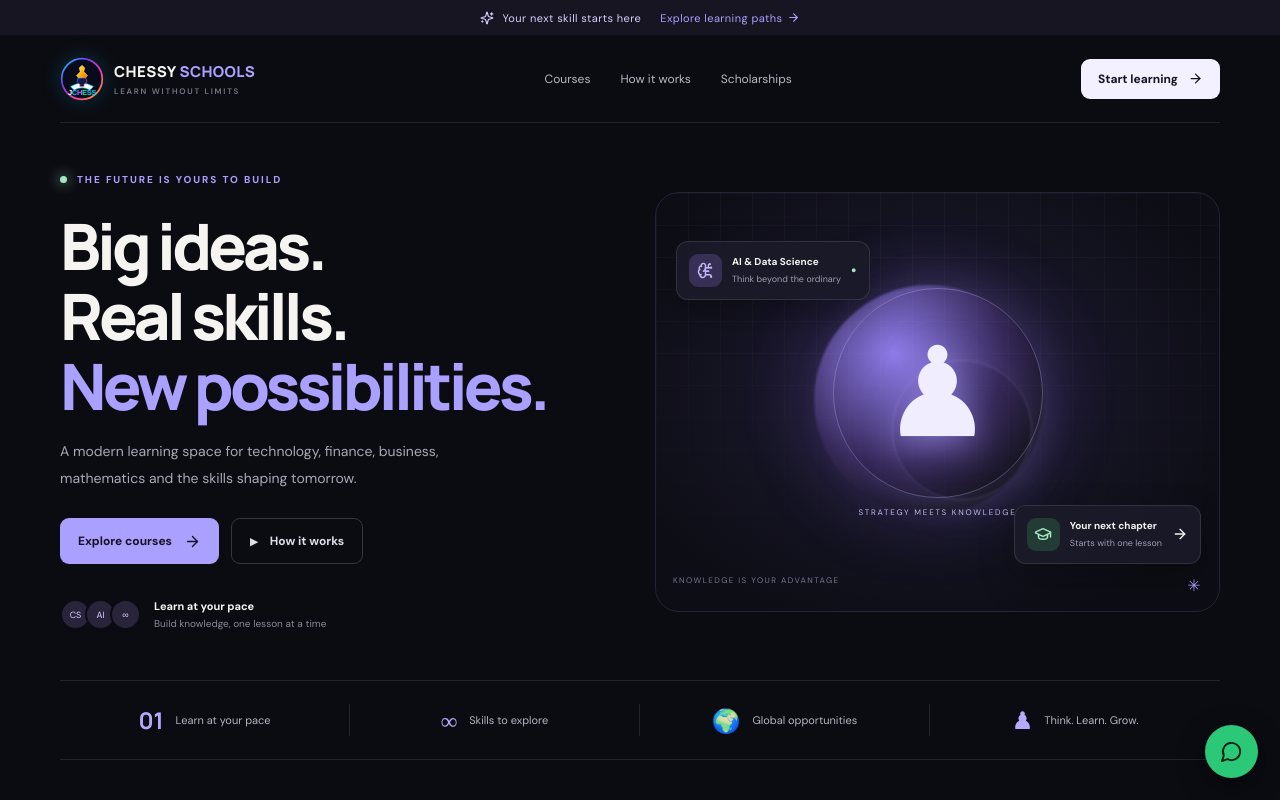
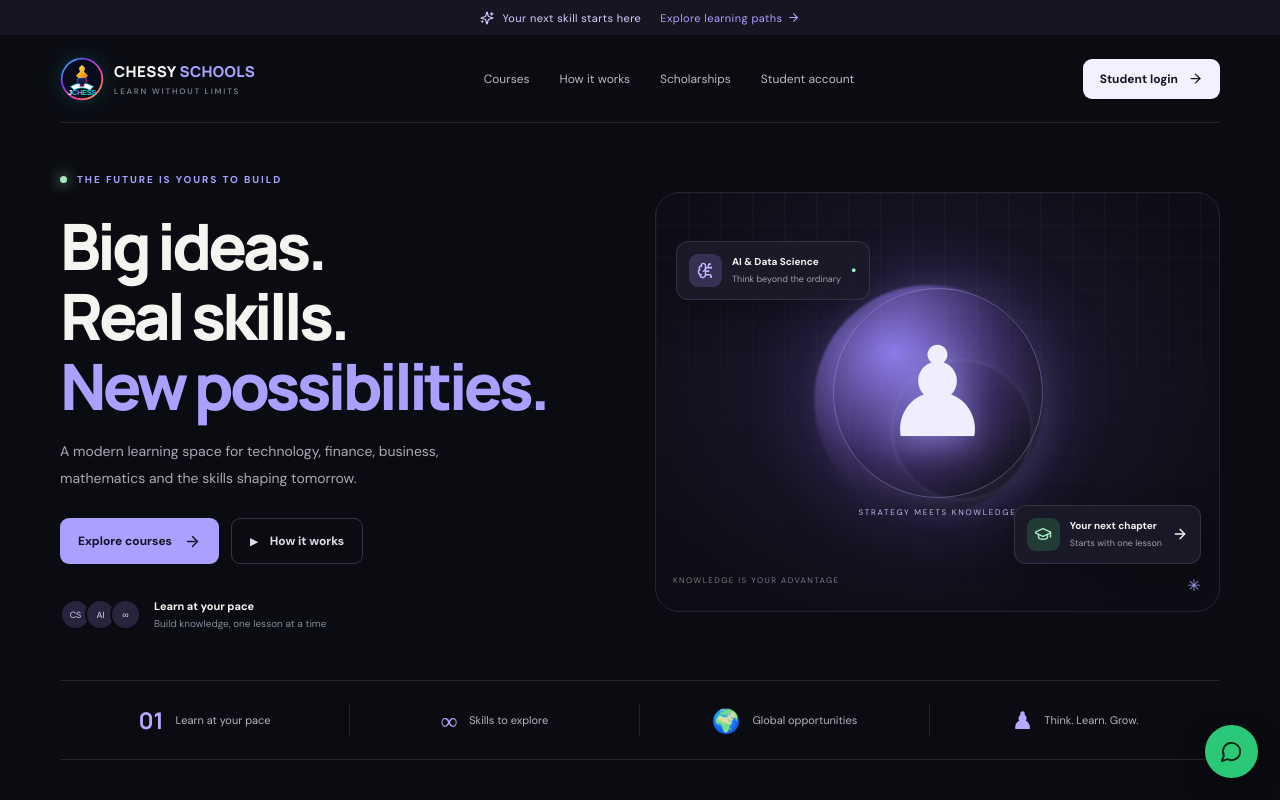
Before and after one commit to johnnychess43/CHESSY-SCHOOLS-, a Next.js app: page / in a window 1280 px wide. Shown: the top 800 px of the page. Built offline with nearby package versions, Linux system fonts and the light colour scheme.

Commit message:
Add student account entry point to homepage

```diff
--- a/app/page.tsx
+++ b/app/page.tsx
@@ -17,8 +17,8 @@ export default function Home() {
     <div className="announcement"><Sparkles size={14}/> Your next skill starts here <span>Explore learning paths <ArrowRight size={13}/></span></div>
     <header className="nav wrap">
       <a className="brand" href="#"><img className="brand-logo" src="/jchess-icon.svg" alt="" aria-hidden="true"/><span>CHESSY<span className="brand-muted"> SCHOOLS</span><small>LEARN WITHOUT LIMITS</small></span></a>
-      <nav><a href="#courses">Courses</a><a href="#how">How it works</a><a href="#scholarships">Scholarships</a></nav>
-      <a className="nav-cta" href="#courses">Start learning <ArrowRight size={15}/></a>
+      <nav><a href="#courses">Courses</a><a href="#how">How it works</a><a href="#scholarships">Scholarships</a><a href="/account">Student account</a></nav>
+      <a className="nav-cta" href="/account">Student login <ArrowRight size={15}/></a>
     </header>
 
     <section className="hero wrap">
```
